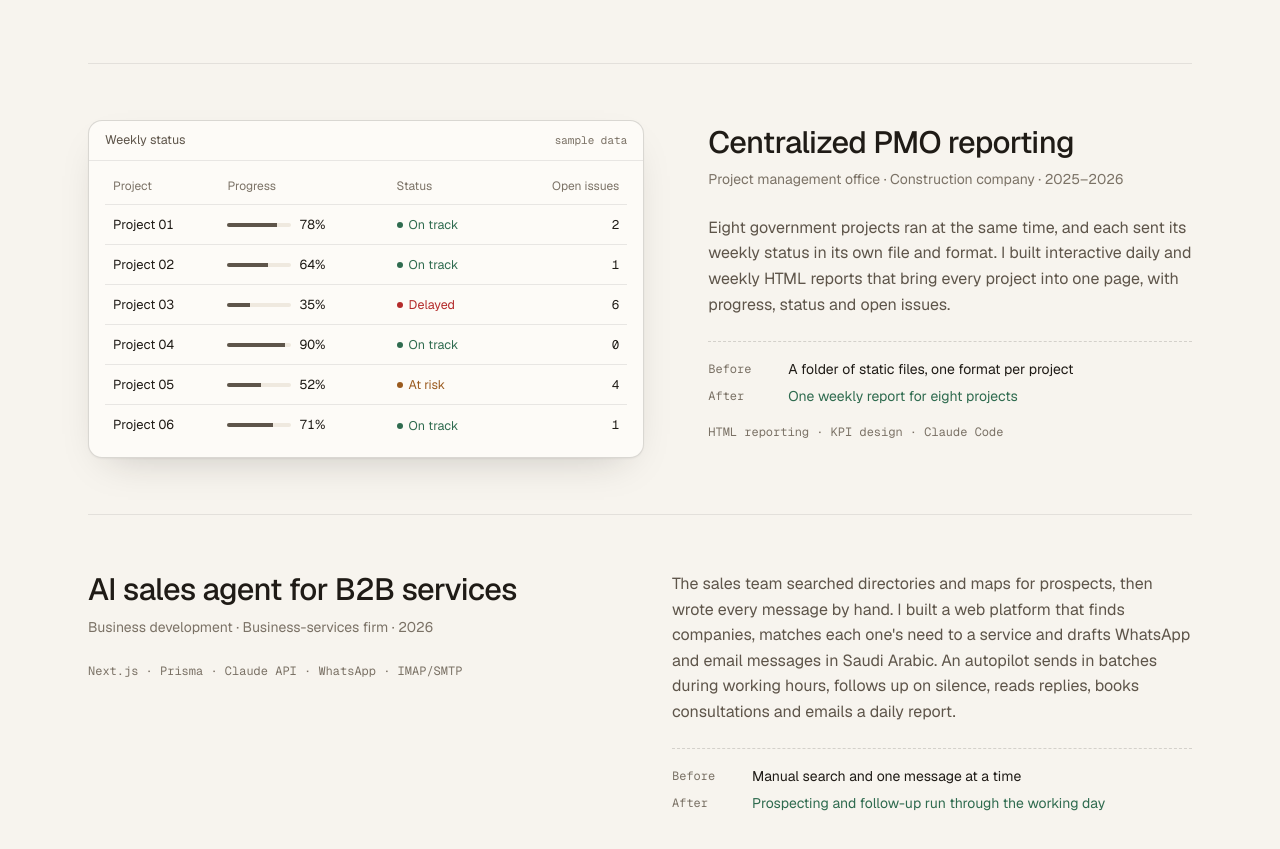
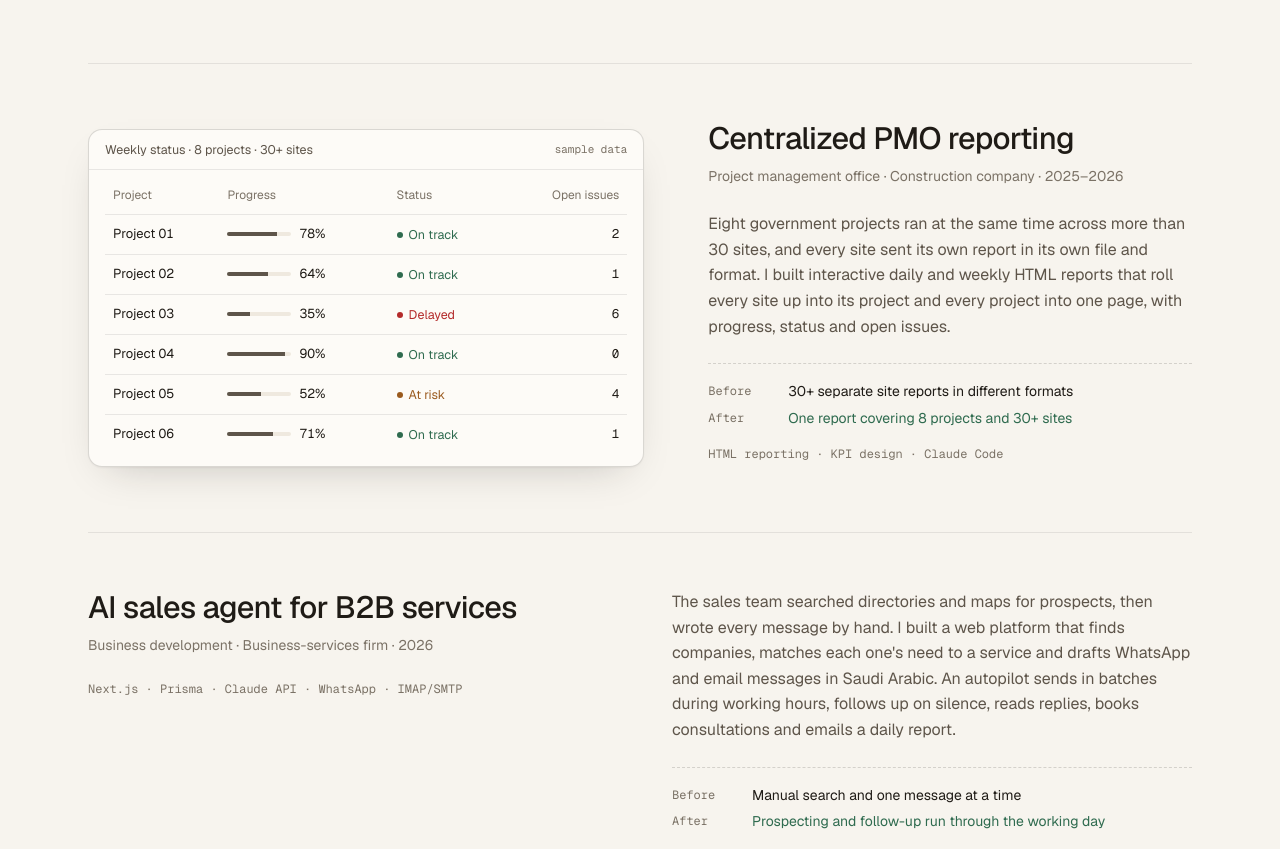
Before and after one commit to alarifijabdullah-byte/portfolio, a plain HTML site: page index.html in a window 1280 px wide. Shown: the part 1220-2069 px from the top of the page. Drawn offline with nearby package versions, Linux system fonts and the light colour scheme.

Commit message:
PMO case: 8 projects, 30+ sites, one report
Co-Authored-By: Claude Opus 5.5 <noreply@anthropic.com>

```diff
--- a/index.html
+++ b/index.html
@@ -240,12 +240,12 @@ footer{border-top:1px solid var(--line);padding-block:24px;color:var(--muted);fo
       <div class="txt">
         <h3>Centralized PMO reporting</h3>
         <p class="ctx">Project management office · Construction company · 2025–2026</p>
-        <p class="body">Eight government projects ran at the same time, and each sent its weekly status in its own file and format. I built interactive daily and weekly HTML reports that bring every project into one page, with progress, status and open issues.</p>
-        <dl class="memo"><dt>Before</dt><dd>A folder of static files, one format per project</dd><dt>After</dt><dd class="after">One weekly report for eight projects</dd></dl>
+        <p class="body">Eight government projects ran at the same time across more than 30 sites, and every site sent its own report in its own file and format. I built interactive daily and weekly HTML reports that roll every site up into its project and every project into one page, with progress, status and open issues.</p>
+        <dl class="memo"><dt>Before</dt><dd>30+ separate site reports in different formats</dd><dt>After</dt><dd class="after">One report covering 8 projects and 30+ sites</dd></dl>
         <p class="tools">HTML reporting · KPI design · Claude Code</p>
       </div>
       <div class="win">
-        <div class="wbar"><span class="t">Weekly status</span><span class="note">sample data</span></div>
+        <div class="wbar"><span class="t">Weekly status · 8 projects · 30+ sites</span><span class="note">sample data</span></div>
         <div class="wbody">
           <table>
             <tr><th>Project</th><th>Progress</th><th>Status</th><th class="num">Open issues</th></tr>
@@ -317,7 +317,7 @@ footer{border-top:1px solid var(--line);padding-block:24px;color:var(--muted);fo
     <div class="sec-head"><h2>Experience</h2><span>Riyadh</span></div>
     <div class="rows">
       <div class="r"><div class="yr">2026 – now</div><div><h4>HR Specialist, Training and Development</h4><p class="org">Human resources</p><p>Training management, impact measurement and HR self-service, built as digital tools with human review.</p></div></div>
-      <div class="r"><div class="yr">2025 – 2026</div><div><h4>Senior Follow-up Coordinator, PMO and Governance</h4><p class="org">Construction company</p><p>Reporting across eight government projects, AI tooling for the department, client meetings and site visits.</p></div></div>
+      <div class="r"><div class="yr">2025 – 2026</div><div><h4>Senior Follow-up Coordinator, PMO and Governance</h4><p class="org">Construction company</p><p>Reporting across eight government projects and more than 30 sites, AI tooling for the department, client meetings and site visits.</p></div></div>
       <div class="r"><div class="yr">2023 – 2025</div><div><h4>Operations and Administrative Assistant</h4><p class="org">Construction company · part-time</p><p>HR operations and compliance on Qiwa, Mudad, Muqeem and GOSI, onboarding, medical insurance and daily tender monitoring.</p></div></div>
       <div class="r"><div class="yr">2023</div><div><h4>Administrative Intern</h4><p class="org">Investment company</p><p>Administrative coordination, documentation and reporting.</p></div></div>
     </div>
```
